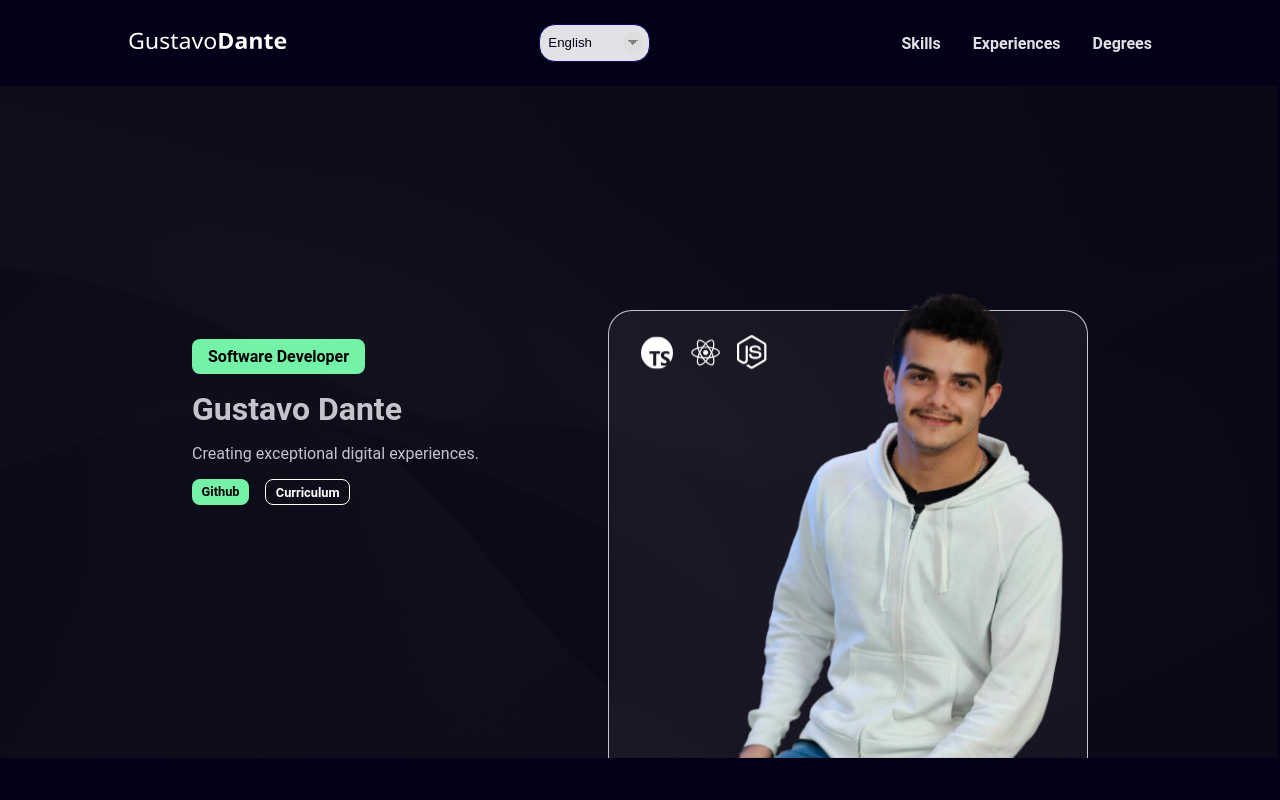
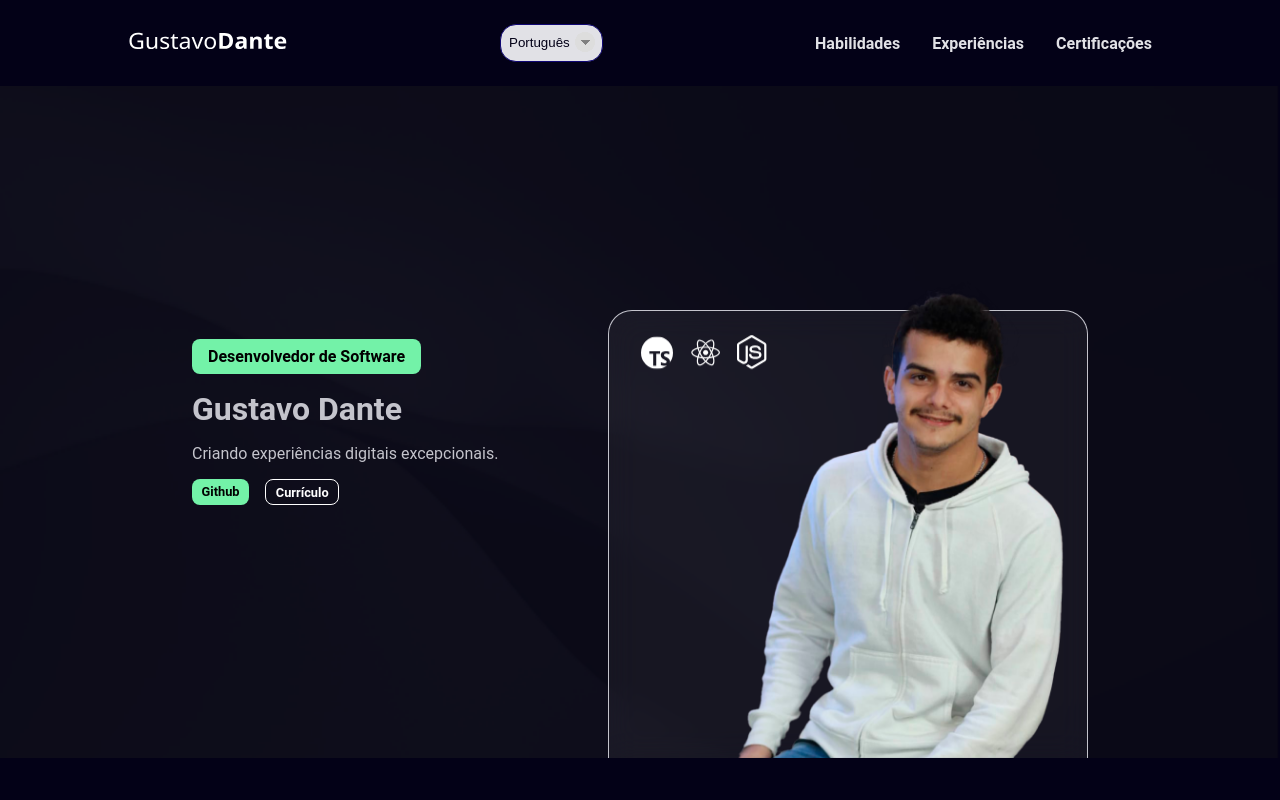
Before and after one commit to GustavoDante/portfolio, a React (Vite) app: page / in a window 1280 px wide. Shown: the top 800 px of the page. Built offline with nearby package versions, Linux system fonts and the light colour scheme.

Commit message:
fix:sessionstorage save language and deafault lang

```diff
--- a/src/contexts/LanguageContext.tsx
+++ b/src/contexts/LanguageContext.tsx
@@ -4,7 +4,7 @@ export type Language = 'en' | 'pt'
 
 interface LanguageContextData {
   language: Language
-  setLanguage: (language: Language) => void
+  setLanguageAndSave: (language: Language) => void
 }
 
 export const LanguageContext = createContext({} as LanguageContextData)
@@ -15,11 +15,16 @@ interface LanguageProviderProps {
 
 export function LanguageProvider({ children }: LanguageProviderProps) {
   const [language, setLanguage] = React.useState<Language>(
-    (sessionStorage.getItem('language') as Language) || 'en',
+    (sessionStorage.getItem('language') as Language) || 'pt',
   )
 
+  function setLanguageAndSave(language: Language) {
+    sessionStorage.setItem('language', language)
+    setLanguage(language)
+  }
+
   return (
-    <LanguageContext.Provider value={{ language, setLanguage }}>
+    <LanguageContext.Provider value={{ language, setLanguageAndSave }}>
       {children}
     </LanguageContext.Provider>
   )
--- a/src/pages/Home/components/NavBar/index.tsx
+++ b/src/pages/Home/components/NavBar/index.tsx
@@ -11,10 +11,10 @@ import { Language, LanguageContext } from '../../../../contexts/LanguageContext'
 
 export function NavBar() {
   const [isNavVisible, setIsNavVisible] = useState(false)
-  const { language, setLanguage } = useContext(LanguageContext)
+  const { language, setLanguageAndSave } = useContext(LanguageContext)
 
   function handleSetLanguage(event: React.ChangeEvent<HTMLSelectElement>) {
-    setLanguage(event.target.value as Language)
+    setLanguageAndSave(event.target.value as Language)
   }
 
   function scrollTo(elementId: string) {
```
